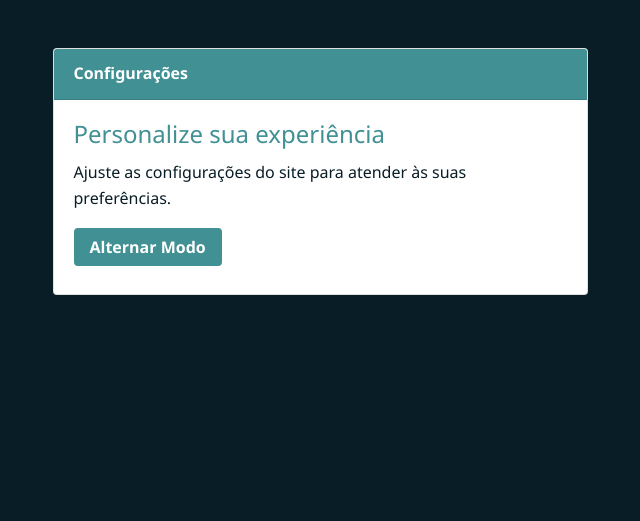
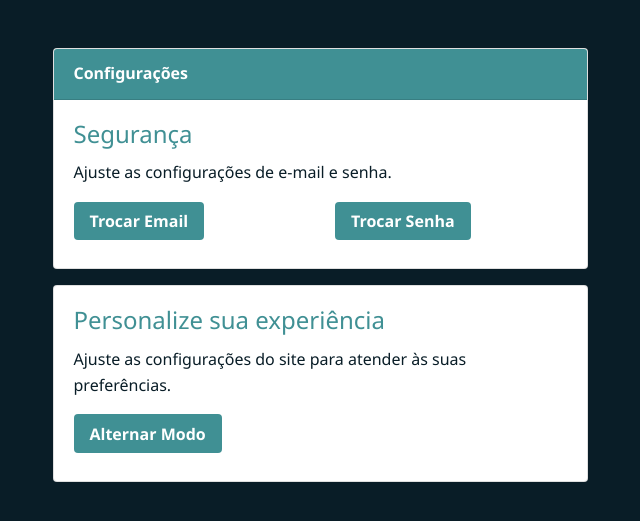
Before and after one commit to Felipe-Noronha/SwiftSavor, a Django app: page /configuracoes/ in a window 1280 px wide. Shown: the part 139-660 px from the top of the page, without its empty margins (320-960 px from the left). Run offline with Django 5.2, Linux system fonts and the light colour scheme; some libraries are stand-ins or nearby versions.

Commit message:
email e senha

```diff
--- a/main/templates/main/configuracoes.html
+++ b/main/templates/main/configuracoes.html
@@ -1,5 +1,6 @@
 {% extends 'main/base.html' %}
 {% load static %}
+
 {% block title %}Configurações{% endblock %}
 
 {% block content %}
@@ -10,6 +11,31 @@
                 Configurações
             </div>
             <div class="card-body">
+                <h5 class="card-title">Segurança</h5>
+                <p class="card-text">Ajuste as configurações de e-mail e senha.</p>
+                <div class="row">
+                    <div class="col-md-6">
+                        <form method="post" action="{% url 'trocar_email' %}">
+                            {% csrf_token %}
+                            <button type="submit" class="btn btn-primary">Trocar Email</button>
+                        </form>
+                    </div>
+                    <div class="col-md-6">
+                        <form method="post" action="{% url 'trocar_senha' %}">
+                            {% csrf_token %}
+                            <button type="submit" class="btn btn-primary">Trocar Senha</button>
+                        </form>
+                    </div>
+                </div>
+            </div>
+        </div>
+    </div>
+</div>
+
+<div class="row justify-content-center mt-3">
+    <div class="col-md-6">
+        <div class="card">
+            <div class="card-body">
                 <h5 class="card-title">Personalize sua experiência</h5>
                 <p class="card-text">Ajuste as configurações do site para atender às suas preferências.</p>
                 <button id="toggle-theme-btn" class="btn btn-primary">Alternar Modo</button>
@@ -18,6 +44,3 @@
     </div>
 </div>
 {% endblock %}
-
-{% block scripts %}
-{% endblock %}
--- a/main/urls.py
+++ b/main/urls.py
@@ -65,4 +65,8 @@ urlpatterns = [
     path('remover_administrador/<int:usuario_id>/', views.remover_administrador, name='remover_administrador'),
     path('receitas_recomendadas/', receitas_recomendadas, name='receitas_recomendadas'),
     path('configuracoes/', views.configuracoes, name='configuracoes'),
+
+    path('trocar_email/', views.trocar_email, name='trocar_email'),
+    path('trocar_senha/', views.trocar_senha, name='trocar_senha'),
+
 ]
--- a/main/views.py
+++ b/main/views.py
@@ -1,5 +1,5 @@
 from django.contrib.auth import login, logout
-from django.contrib.auth.forms import UserCreationForm
+from django.contrib.auth import update_session_auth_hash
 from django.shortcuts import render, redirect, get_object_or_404
 from .models import ImagemReceita, Receita, Ingrediente, ReceitaFavorita, UsuarioIngrediente
 from .forms import ImagemReceitaFormSet, ReceitaForm,IngredienteForm
@@ -8,7 +8,7 @@ from django.contrib import messages
 from django.contrib.auth.decorators import user_passes_test
 from django.urls import reverse
 from django.contrib.auth.models import User
-from .forms import CustomUserCreationForm
+from .forms import CustomUserCreationForm, ChangeEmailForm, ChangePasswordForm
 
 
 def is_admin(user):
@@ -345,3 +345,34 @@ def receitas_recomendadas(request):
 def configuracoes(request):
     # Lógica para a página de configurações
     return render(request, 'main/configuracoes.html')
+
+@login_required
+def trocar_email(request):
+    if request.method == 'POST':
+        form = ChangeEmailForm(request.POST)
+        if form.is_valid():
+            new_email = form.cleaned_data['new_email']
+            request.user.email = new_email
+            request.user.save()
+            # Redirecione para a página de configurações ou outra página de sua escolha
+            return redirect('configuracoes')  # Altere 'configuracoes' para a URL desejada
+    else:
+        form = ChangeEmailForm()
+
+    return render(request, 'main/trocar_email.html', {'form': form})
+
+
+@login_required
+def trocar_senha(request):
+    if request.method == 'POST':
+        form = ChangePasswordForm(request.user, request.POST)
+        if form.is_valid():
+            user = form.save()
+            update_session_auth_hash(request, user)  # Atualize a sessão do usuário para evitar logout
+            messages.success(request, 'Senha alterada com sucesso!')
+            # Redirecione para a página de configurações ou outra página de sua escolha
+            return redirect('configuracoes')  # Altere 'configuracoes' para a URL desejada
+    else:
+        form = ChangePasswordForm(request.user)
+
+    return render(request, 'main/trocar_senha.html', {'form': form})
```
Also changed, not shown: main/forms.py (+15 -1 lines), main/templates/main/trocar_email.html (added, +26 -0 lines), main/templates/main/trocar_senha.html (added, +34 -0 lines), db.sqlite3.
